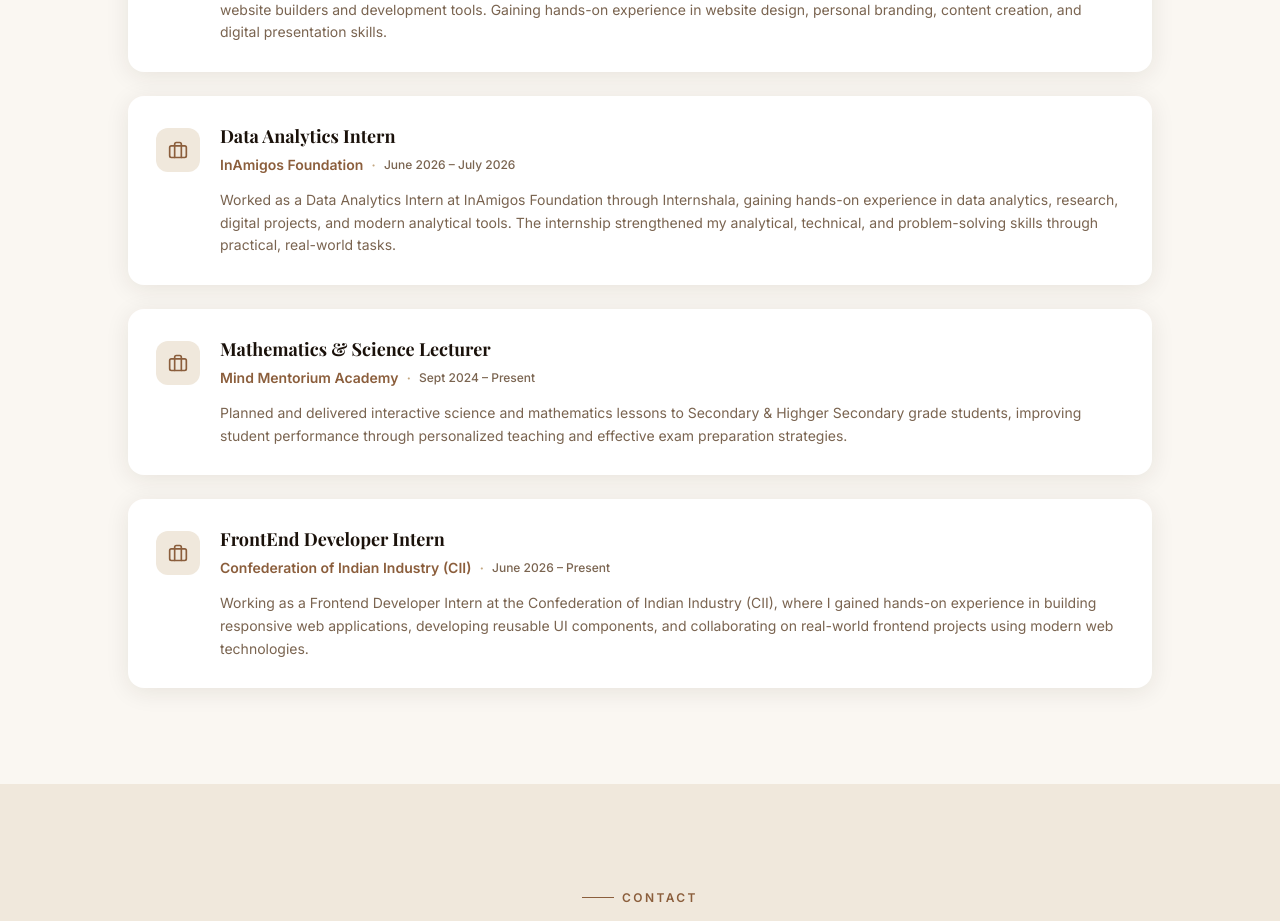
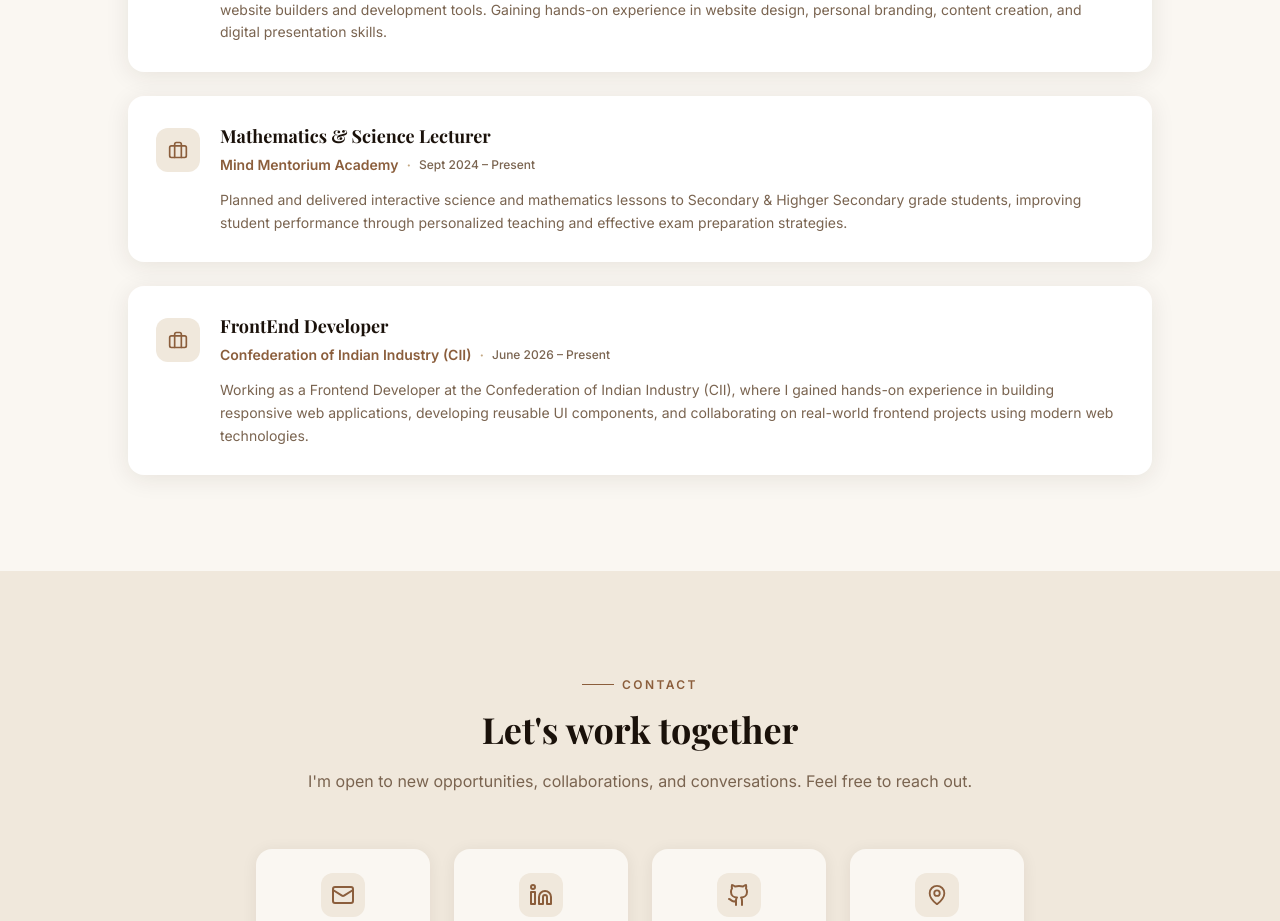
Before and after one commit to princebarnwal/prince_barnwal_portfolio, a React (Vite) app: page / in a window 1280 px wide. Shown: the part 3720-4641 px from the top of the page. Built offline with nearby package versions, Linux system fonts and the light colour scheme.

Commit message:
Changed the experience section

```diff
--- a/src/components/Experience.tsx
+++ b/src/components/Experience.tsx
@@ -1,37 +1,37 @@
-import { Briefcase } from 'lucide-react';
-import { SectionLabel } from './SectionLabel';
+import { Briefcase } from "lucide-react";
+import { SectionLabel } from "./SectionLabel";
 
 const EXPERIENCES = [
   {
-    role: 'Web Development Intern',
-    company: 'InAmigos Foundation',
-    companyUrl: 'https://inamigosfoundation.org.in/',
-    duration: 'May 2026 – June 2026',
+    role: "Web Development Intern",
+    company: "InAmigos Foundation",
+    companyUrl: "https://inamigosfoundation.org.in/",
+    duration: "May 2026 – June 2026",
     description:
-      'Working as a Web Development Intern at InAmigos Foundation through Internshala. Responsible for creating websites using modern website builders and development tools. Gaining hands-on experience in website design, personal branding, content creation, and digital presentation skills.',
+      "Working as a Web Development Intern at InAmigos Foundation through Internshala. Responsible for creating websites using modern website builders and development tools. Gaining hands-on experience in website design, personal branding, content creation, and digital presentation skills.",
+  },
+  // {
+  //   role: 'Data Analytics Intern',
+  //   company: 'InAmigos Foundation',
+  //   companyUrl: 'https://inamigosfoundation.org.in/',
+  //   duration: 'June 2026 – July 2026',
+  //   description:
+  //     'Worked as a Data Analytics Intern at InAmigos Foundation through Internshala, gaining hands-on experience in data analytics, research, digital projects, and modern analytical tools. The internship strengthened my analytical, technical, and problem-solving skills through practical, real-world tasks.',
+  // },
+  {
+    role: "Mathematics & Science Lecturer",
+    company: "Mind Mentorium Academy",
+    duration: "Sept 2024 – Present",
+    description:
+      "Planned and delivered interactive science and mathematics lessons to Secondary & Highger Secondary grade students, improving student performance through personalized teaching and effective exam preparation strategies.",
   },
   {
-    role: 'Data Analytics Intern',
-    company: 'InAmigos Foundation',
-    companyUrl: 'https://inamigosfoundation.org.in/',
-    duration: 'June 2026 – July 2026',
+    role: "FrontEnd Developer",
+    company: "Confederation of Indian Industry (CII)",
+    companyUrl: "https://www.cii.in/",
+    duration: "June 2026 – Present",
     description:
-      'Worked as a Data Analytics Intern at InAmigos Foundation through Internshala, gaining hands-on experience in data analytics, research, digital projects, and modern analytical tools. The internship strengthened my analytical, technical, and problem-solving skills through practical, real-world tasks.',
-  },
-  {
-    role: 'Mathematics & Science Lecturer',
-    company: 'Mind Mentorium Academy',
-    duration: 'Sept 2024 – Present',
-    description:
-      'Planned and delivered interactive science and mathematics lessons to Secondary & Highger Secondary grade students, improving student performance through personalized teaching and effective exam preparation strategies.',
-  },
-  {
-    role: 'FrontEnd Developer Intern',
-    company: 'Confederation of Indian Industry (CII)',
-    companyUrl: 'https://www.cii.in/',
-    duration: 'June 2026 – Present',
-    description:
-      'Working as a Frontend Developer Intern at the Confederation of Indian Industry (CII), where I gained hands-on experience in building responsive web applications, developing reusable UI components, and collaborating on real-world frontend projects using modern web technologies.',
+      "Working as a Frontend Developer at the Confederation of Indian Industry (CII), where I gained hands-on experience in building responsive web applications, developing reusable UI components, and collaborating on real-world frontend projects using modern web technologies.",
   },
 ];
 
@@ -42,30 +42,34 @@ export function Experience() {
         <SectionLabel>Experience</SectionLabel>
         <h2
           className="text-3xl md:text-4xl font-bold mt-4 mb-12"
-          style={{ fontFamily: 'Playfair Display, serif', color: '#1a110a' }}
+          style={{ fontFamily: "Playfair Display, serif", color: "#1a110a" }}
         >
           Where I've worked
         </h2>
         <div className="flex flex-col gap-6">
-          {EXPERIENCES.map(({ role, company, companyUrl, duration, description }) => (
+          {EXPERIENCES.map(
+            ({ role, company, companyUrl, duration, description }) => (
               <div
                 key={role}
                 className="p-7 rounded-2xl flex gap-5"
                 style={{
-                backgroundColor: '#fff',
-                boxShadow: '0 4px 24px rgba(44,31,14,0.09)',
+                  backgroundColor: "#fff",
+                  boxShadow: "0 4px 24px rgba(44,31,14,0.09)",
                 }}
               >
                 <div
                   className="w-11 h-11 rounded-xl flex items-center justify-center shrink-0 mt-1"
-                style={{ backgroundColor: '#f0e8dc' }}
+                  style={{ backgroundColor: "#f0e8dc" }}
                 >
-                <Briefcase size={20} style={{ color: '#8b5e3c' }} />
+                  <Briefcase size={20} style={{ color: "#8b5e3c" }} />
                 </div>
                 <div>
                   <h3
                     className="text-lg font-bold leading-snug"
-                  style={{ fontFamily: 'Playfair Display, serif', color: '#1a110a' }}
+                    style={{
+                      fontFamily: "Playfair Display, serif",
+                      color: "#1a110a",
+                    }}
                   >
                     {role}
                   </h3>
@@ -75,17 +79,28 @@ export function Experience() {
                       target="_blank"
                       rel="noopener noreferrer"
                       className="text-sm font-semibold hover:underline"
-                    style={{ color: '#8b5e3c' }}
+                      style={{ color: "#8b5e3c" }}
                     >
                       {company}
                     </a>
-                  <span style={{ color: '#c4a882' }}>·</span>
-                  <span className="text-xs font-medium" style={{ color: '#7a6450' }}>{duration}</span>
+                    <span style={{ color: "#c4a882" }}>·</span>
+                    <span
+                      className="text-xs font-medium"
+                      style={{ color: "#7a6450" }}
+                    >
+                      {duration}
+                    </span>
                   </div>
-                <p className="text-sm leading-relaxed" style={{ color: '#7a6450' }}>{description}</p>
+                  <p
+                    className="text-sm leading-relaxed"
+                    style={{ color: "#7a6450" }}
+                  >
+                    {description}
+                  </p>
                 </div>
               </div>
-          ))}
+            ),
+          )}
         </div>
       </div>
     </section>
```
Lines whose indentation alone changed are shown as unchanged.
